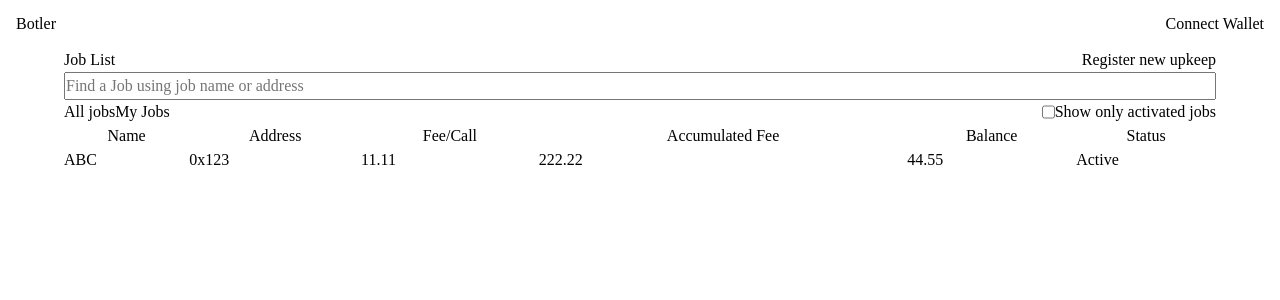
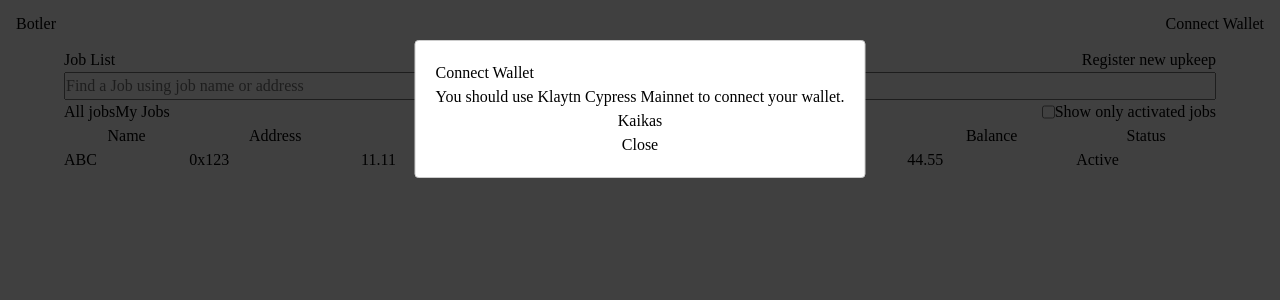
Before and after one commit to botler-klay/botler-fe, a React (Create React App) app: page / in a window 1280 px wide. Both pictures are taken after a click on the button "Connect Wallet". Shown: the top 300 px of the page. Built offline with nearby package versions, Linux system fonts and the light colour scheme.

Commit message:
Add connect wallet modal using react-modal

```diff
--- a/package.json
+++ b/package.json
@@ -10,10 +10,12 @@
     "@types/node": "^16.11.58",
     "@types/react": "^17.0.39",
     "@types/react-dom": "^17.0.11",
+    "@types/react-modal": "^3.13.1",
     "@types/react-table": "^7.7.12",
     "caver-js": "^1.9.0",
     "react": "^17.0.2",
     "react-dom": "^17.0.2",
+    "react-modal": "^3.15.1",
     "react-router-dom": "^6.3.0",
     "react-scripts": "5.0.1",
     "react-table": "^7.8.0",
--- a/src/components/Header.tsx
+++ b/src/components/Header.tsx
@@ -1,9 +1,13 @@
-import { useMemo } from "react";
+import { useMemo, useState } from "react";
+import ReactModal from "react-modal";
 import { CYPRESS_NETWORK_VERSION } from "../constants";
 import { useWallet } from "../hooks/useWallet";
+import { Row } from "./Layouts";
+import { WalletModalContent } from "./ModalContents/WalletModalContent";
 
 export function Header() {
-  const { wallet, connect, disconnect } = useWallet();
+  const [isOpen, setIsOpen] = useState(false);
+  const { wallet, disconnect } = useWallet();
 
   const walletBtnText = useMemo(() => {
     if (!wallet) {
@@ -18,16 +22,32 @@
   }, [wallet]);
 
   return (
-    <div
+    <Row
       style={{
-        width: "100%",
         padding: "12px 16px",
-        display: "flex",
         justifyContent: "space-between",
       }}
     >
       <span>Botler</span>
-      <button onClick={wallet ? disconnect : connect}>{walletBtnText}</button>
-    </div>
+      <button onClick={wallet ? disconnect : () => setIsOpen(true)}>
+        {walletBtnText}
+      </button>
+      <ReactModal
+        style={{
+          content: {
+            width: "fit-content",
+            height: "fit-content",
+            left: "50%",
+            transform: "translate(-50%, 0)",
+          },
+          overlay: {
+            backgroundColor: "rgba(0, 0, 0, 0.75)",
+          },
+        }}
+        isOpen={isOpen}
+      >
+        <WalletModalContent close={() => setIsOpen(false)} />
+      </ReactModal>
+    </Row>
   );
 }
--- /dev/null
+++ b/src/components/ModalContents/WalletModalContent.tsx
@@ -0,0 +1,22 @@
+import { useWallet } from "../../hooks/useWallet";
+import { Column } from "../Layouts";
+
+export function WalletModalContent({ close }: { close: () => void }) {
+  const { connect } = useWallet();
+
+  const handleConnect = async () => {
+    const isConnected = await connect();
+    if (isConnected) {
+      close();
+    }
+  };
+
+  return (
+    <Column style={{ width: "fit-content" }}>
+      <h2>Connect Wallet</h2>
+      <span>You should use Klaytn Cypress Mainnet to connect your wallet.</span>
+      <button onClick={handleConnect}>Kaikas</button>
+      <button onClick={close}>Close</button>
+    </Column>
+  );
+}
--- a/src/hooks/useWallet.ts
+++ b/src/hooks/useWallet.ts
@@ -9,7 +9,7 @@
   const connect = async () => {
     const provider = getKaikasProvider();
 
-    if (!provider) return;
+    if (!provider) return false;
 
     try {
       const accounts = await provider.enable();
@@ -18,8 +18,12 @@
         address: accounts[0],
         networkVersion: provider.networkVersion,
       });
+
+      return true;
     } catch (error) {
       console.error(error);
+
+      return false;
     }
   };
 
```
Also changed, not shown: 1 other file (tests, documents, lock files or other folders).
